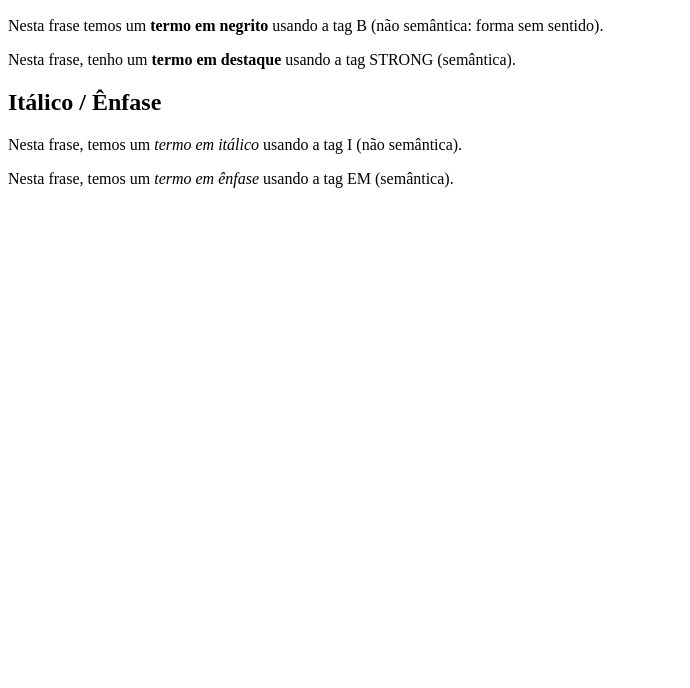
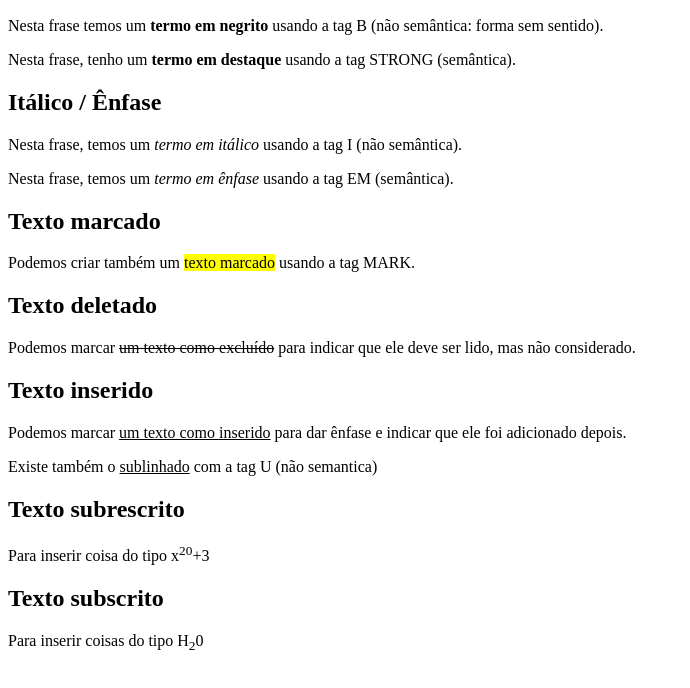
Before and after one commit to renannakatani/Projetos, a plain HTML site: page curso-guanabara/ex008/index.html in a window 1280 px wide. Shown: the part 110-798 px from the top of the page, without its empty margins (0-690 px from the left). Drawn offline with Linux system fonts and the light colour scheme.

Commit message:
continuação formatação de textos

```diff
--- a/curso-guanabara/ex008/index.html
+++ b/curso-guanabara/ex008/index.html
@@ -14,5 +14,21 @@
     <h2>Itálico / Ênfase</h2>
     <p>Nesta frase, temos um <i>termo em itálico</i> usando a tag I (não semântica).</p>
     <p>Nesta frase, temos um <em>termo em ênfase</em> usando a tag EM (semântica).</p>
-    </body>
+
+    <h2>Texto marcado</h2>
+    <p>Podemos criar também um <mark>texto marcado</mark> usando a tag MARK.</p>
+
+    <h2>Texto deletado</h2>
+    <p>Podemos marcar <del>um texto como excluído</del> para indicar que ele deve ser lido, mas não considerado.</p>
+
+    <h2>Texto inserido</h2>
+    <p>Podemos marcar <ins>um texto como inserido</ins> para dar ênfase e indicar que ele foi adicionado depois.</p>
+    <p>Existe também o <u>sublinhado</u> com a tag U (não semantica)</p>
+
+    <h2>Texto subrescrito</h2>
+    <p>Para inserir coisa do tipo x<sup>20</sup>+3</p>
+
+    <h2>Texto subscrito</h2>
+    <p>Para inserir coisas do tipo H<sub>2</sub>0</p>
+</body>
 </html>
```
